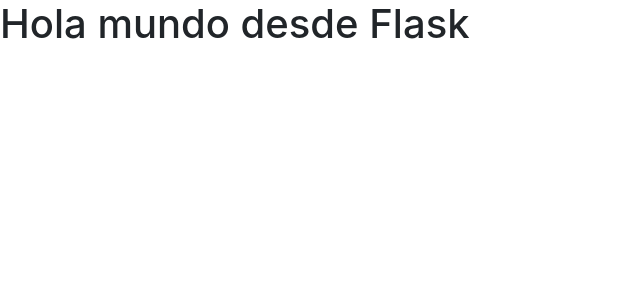
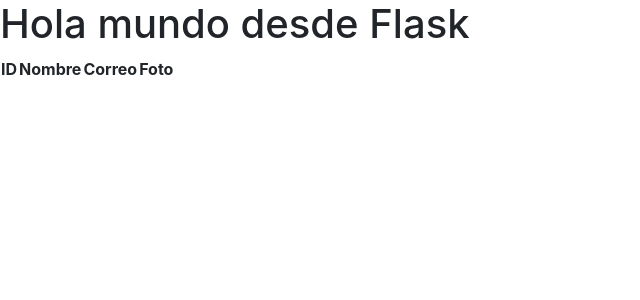
Before and after one commit to EfededeCe/TP-Integrador-CaC-4.0, a Flask app: page / in a window 1280 px wide. Shown: the top 300 px of the page, without its empty margins (0-640 px from the left). Run offline with Flask 2, Linux system fonts and the light colour scheme; lists and menus that the app fills with data are empty; some libraries are stand-ins or nearby versions.

Commit message:
mostrar empleados en /

```diff
--- a/src/templates/empleados/index.html
+++ b/src/templates/empleados/index.html
@@ -9,5 +9,26 @@
 <body>
     <h1>Hola mundo desde Flask</h1>
 
+    <table>
+        <thead>
+            <tr>
+                <th>ID</th>
+                <th>Nombre</th>
+                <th>Correo</th>
+                <th>Foto</th>
+            </tr>
+        </thead>
+        <tbody>
+            {% for empleado in empleados %}
+            <tr>
+                <td>{{ empleado[0] }}}</td>
+                <td>{{ empleado[3] }}}</td>
+                <td>{{ empleado[1] }}}</td>
+                <td>{{ empleado[2] }}}</td>
+            </tr>
+            {% endfor %}
+        </tbody>
+    </table>
+
 </body>
 </html>
```
